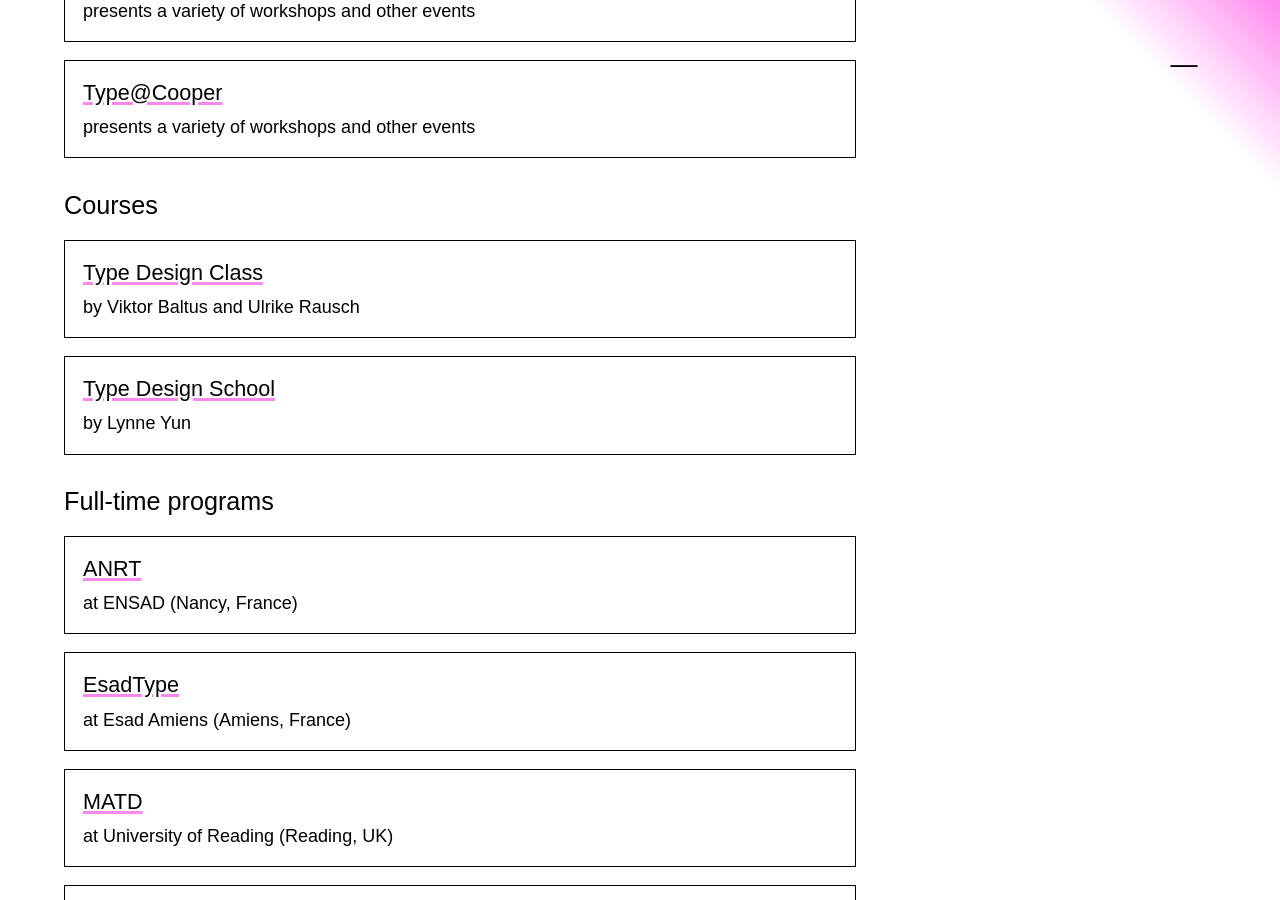
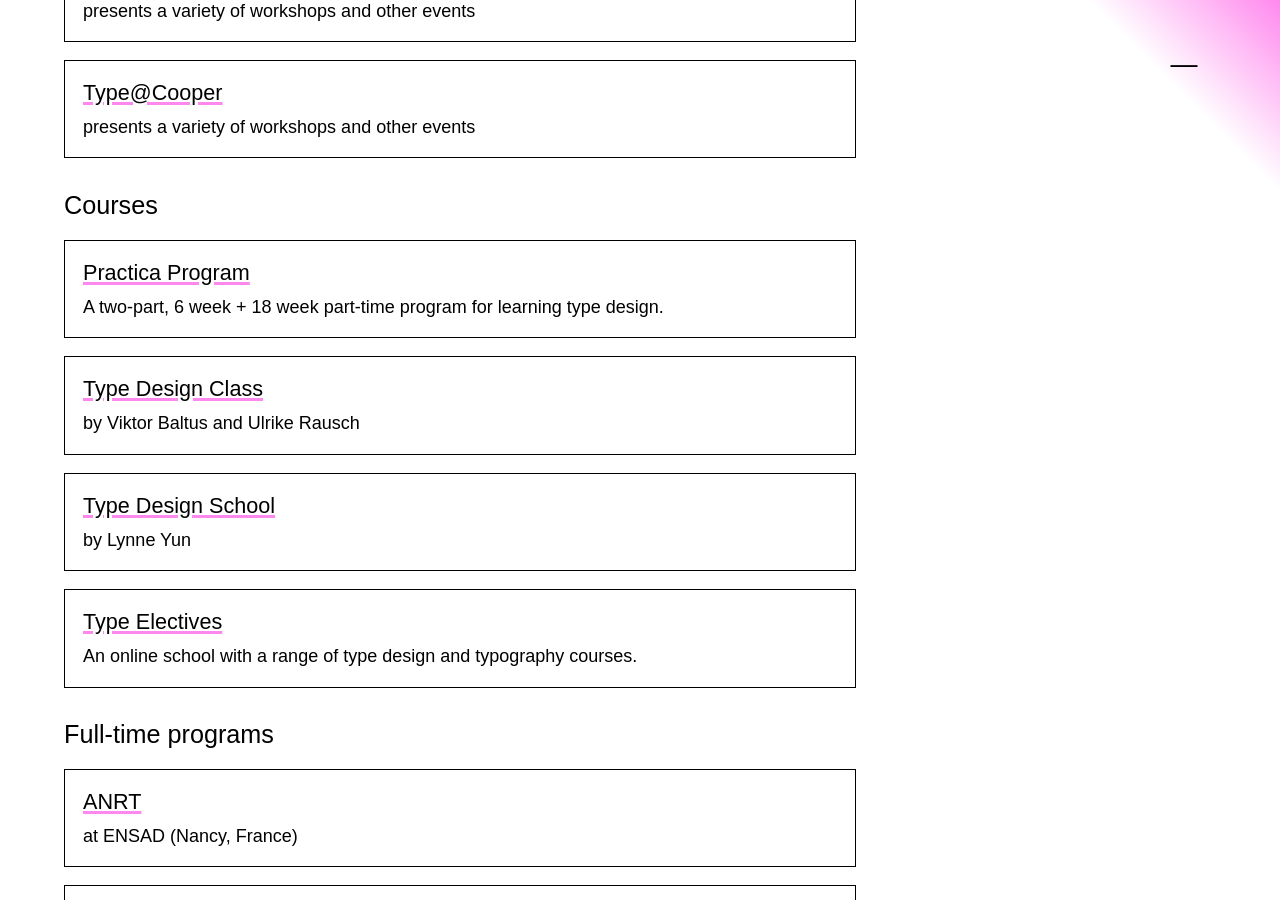
Before and after one commit to justinpenner/type-design-resources, a Jekyll site: the page built from index.md, in a window 1280 px wide and 900 px high, scrolled down 2347 px. Built offline with Jekyll 4.4.1, drawn with Linux system fonts in a browser that asks for light colours; some web fonts are replaced.

Commit message:
Additions by Ivan Ruiz-Knott

```diff
--- a/_data/data.yaml
+++ b/_data/data.yaml
@@ -43,6 +43,12 @@
           - name: Type Design School
             url: https://typedesignschool.com/
             description: by Lynne Yun
+          - name: Practica Program
+            url: https://practicaprogram.com/
+            description: A two-part, 6 week + 18 week part-time program for learning type design.
+          - name: Type Electives
+            url: https://www.typeelectives.com/
+            description: An online school with a range of type design and typography courses.
       - name: Full-time programs
         items:
           - name: ANRT
```
